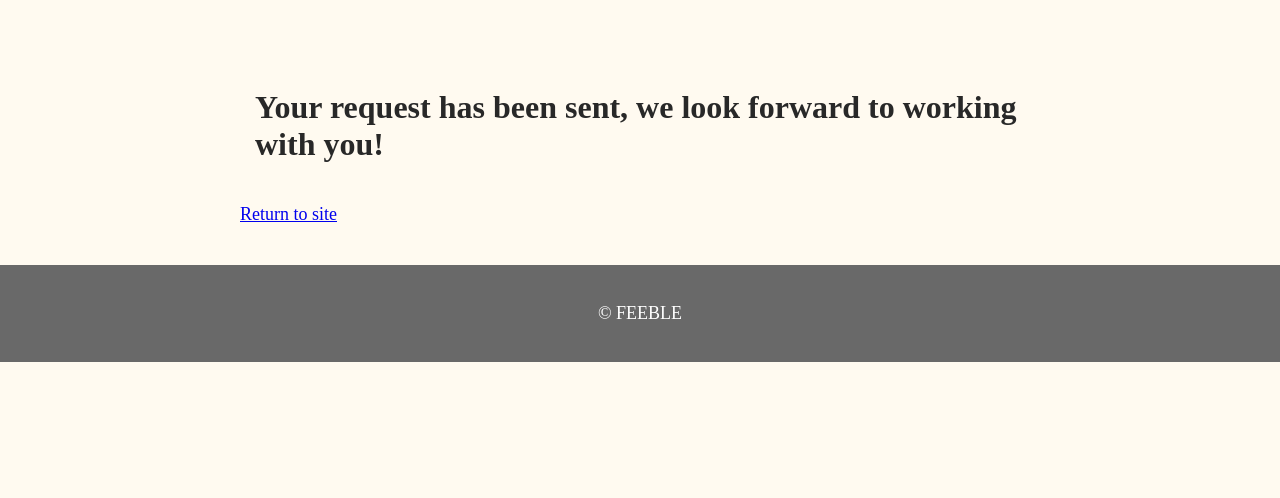
After one commit to vrostar/CLE2, a PHP site: page /succes.php in a window 1280 px wide. The commit adds this page. Shown: the part 302-800 px from the top of the page. Run offline with PHP 8.4, Linux system fonts and the light colour scheme; some web fonts are replaced.

Commit message:
new version

```diff
--- a/create.php
+++ b/create.php
@@ -23,7 +23,7 @@ if (isset($_POST['submit'])) {
         $result = mysqli_query($db, $query) or die('Error: '.mysqli_error($db). ' with query ' . $query);
 
         if ($result) {
-            header('Location: index.php');
+            header('Location: succes.php');
             exit;
         } else {
             $errors['db'] = 'Something went wrong in your database query: ' . mysqli_error($db);
--- a/css/style.css
+++ b/css/style.css
@@ -49,6 +49,13 @@ h1 {
     color: #282828;
 }
 
+h2 {
+    font-family: "TeX Gyre Heros Condensed";
+    padding: 15px;
+    font-size: 32px;
+    color: #282828;
+}
+
 img {
     padding: 12px;
     margin: 8px;
@@ -66,7 +73,7 @@ body {
     font-size: 18px;
     margin: 0;
     padding: 0;
-    font-family: 'sans-serif';
+    font-family: "TeX Gyre Heros Condensed";
 }
 
 table {
--- a/reservations/form-validation.php
+++ b/reservations/form-validation.php
@@ -14,3 +14,4 @@ if ($email == "") {
 if ($info == "") {
     $errors['info'] = 'Info cannot be empty';
 }
+// SERVER SIDE VALIDATION
--- /dev/null
+++ b/succes.php
@@ -0,0 +1,26 @@
+<!doctype html>
+<html lang="en">
+<head>
+    <meta charset="UTF-8">
+    <meta name="viewport"
+          content="width=device-width, user-scalable=no, initial-scale=1.0, maximum-scale=1.0, minimum-scale=1.0">
+    <meta http-equiv="X-UA-Compatible" content="ie=edge">
+    <title>Request Sent!</title>
+    <link rel="stylesheet" href="css/style.css?v=<?php echo time(); ?>">
+</head>
+<body>
+<header>
+    <img src="images/feeble1.png">
+    <h1>Request Has Been Sent!</h1>
+</header>
+<section>
+    <h2>Your request has been sent, we look forward to working with you!</h2>
+    <div>
+        <a href="create.php">Return to site</a>
+    </div>
+</section>
+</body>
+</html>
+<footer>
+    <p>&copy; FEEBLE</p>
+</footer>
```
Also changed, not shown: login/login.php (+9 -5 lines).
